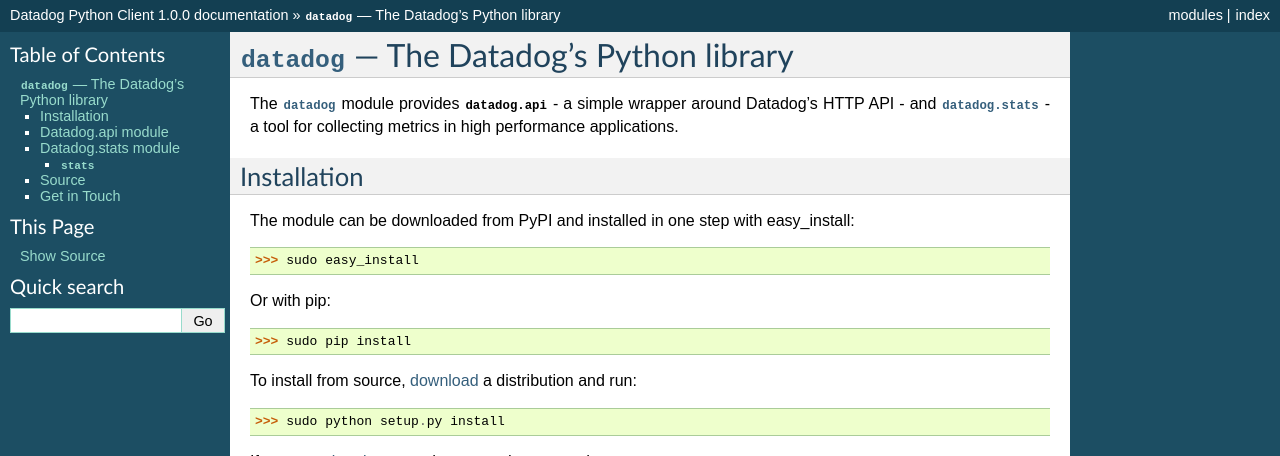
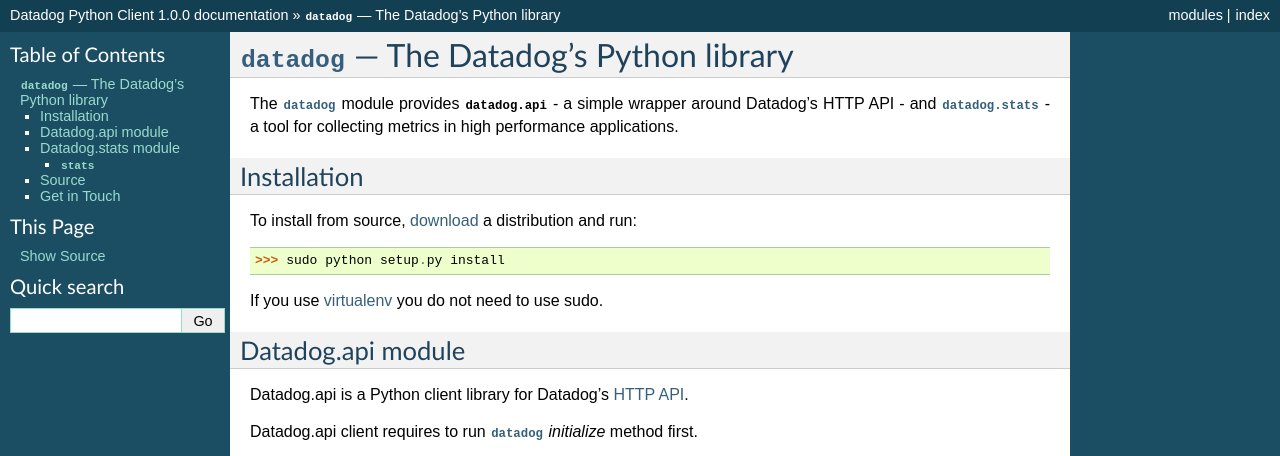
Before and after one commit to DataDog/datadogpy, a Sphinx documentation site: the page built from doc/source/index.rst, in a window 1280 px wide and 900 px high, cut to the strip 0-456 px from the top of the window. Built offline with Sphinx 7.4.7, drawn with Linux system fonts in a browser that asks for light colours.

Commit message:
Fix installation instructions

```diff
--- a/doc/source/index.rst
+++ b/doc/source/index.rst
@@ -8,15 +8,6 @@
 
 Installation
 ============
-
-The module can be downloaded from PyPI and installed in one step with
-easy_install:
-
-    >>> sudo easy_install
-
-Or with pip:
-
-    >>> sudo pip install
 
 To install from source, `download <https://github.com/DataDog/datadog.py>`_ a distribution and run:
 
```
